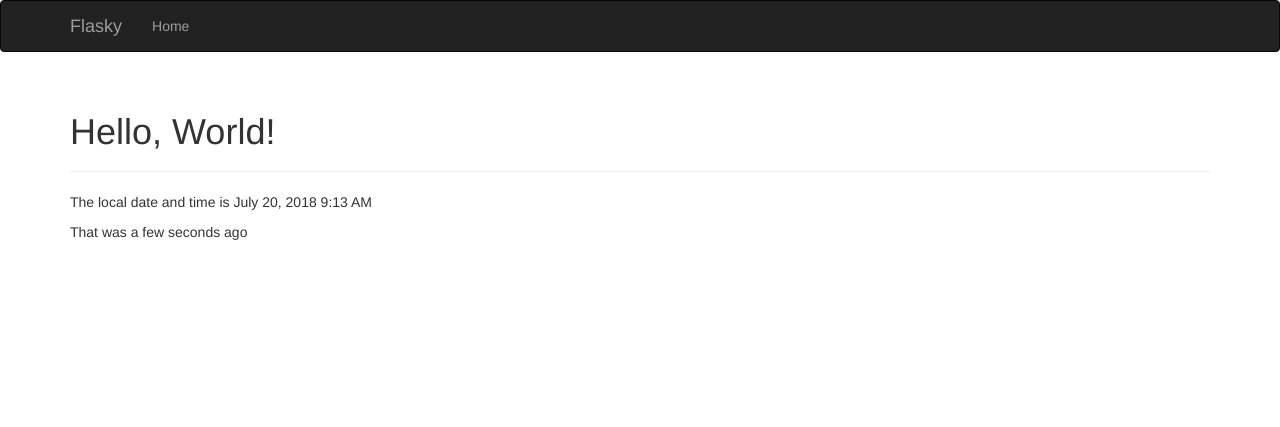
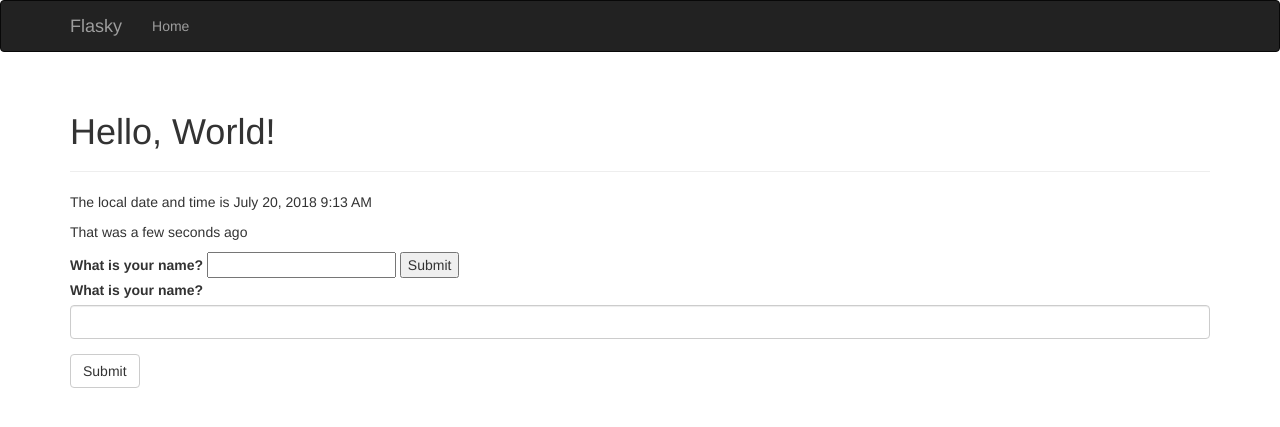
Before and after one commit to mp-s/flasky-blog, a Flask app: page / in a window 1280 px wide. Shown: the top 427 px of the page. Run offline with Flask 2, Linux system fonts and the light colour scheme; some libraries are stand-ins or nearby versions.

Commit message:
chapter 4 form 1

```diff
--- a/hello.py
+++ b/hello.py
@@ -1,17 +1,26 @@
-from flask import Flask, render_template
+from flask import Flask, render_template, request
 from flask_script import Manager, Server
 from flask_bootstrap import Bootstrap
 from flask_moment import Moment
+from flask_wtf import FlaskForm
+from wtforms import StringField, SubmitField
+from wtforms.validators import Required
 
 from datetime import datetime
 
 app = Flask(__name__)
+app.config['SECRET_KEY'] = 'hardtoguess12345HARD'
 manager = Manager(app)
 manager.add_command("runserver", Server(use_debugger=True))
 Bootstrap = Bootstrap(app)
 moment = Moment(app)
 
 my_dict = {'key': 'test'}
+
+class NameForm(FlaskForm):
+    name = StringField('What is your name?', validators=[Required()])
+    submit = SubmitField('Submit')
+
 
 # before '/'
 @app.errorhandler(404)
@@ -24,7 +33,8 @@ def internal_server_error(e):
 
 @app.route('/')
 def index():
-    return render_template('index.html', current_time=datetime.utcnow())
+    form = NameForm(request.form)
+    return render_template('index.html', current_time=datetime.utcnow(), form=form)
 
 
 @app.route('/user/<name>')
--- a/templates/index.html
+++ b/templates/index.html
@@ -9,4 +9,14 @@
 
 <p>The local date and time is {{ moment(current_time).format('LLL') }}</p>
 <p>That was {{ moment(current_time).fromNow(refresh=True) }}</p>
+
+<form method="POST">
+    {{ form.hidden_tag() }}
+    {{ form.name.label }} {{ form.name(id='my-text-field' )}}
+    {{ form.submit() }}
+</form>
+
+{% import "bootstrap/wtf.html" as wtf %}
+{{ wtf.quick_form(form) }}
+
 {% endblock %}
```
